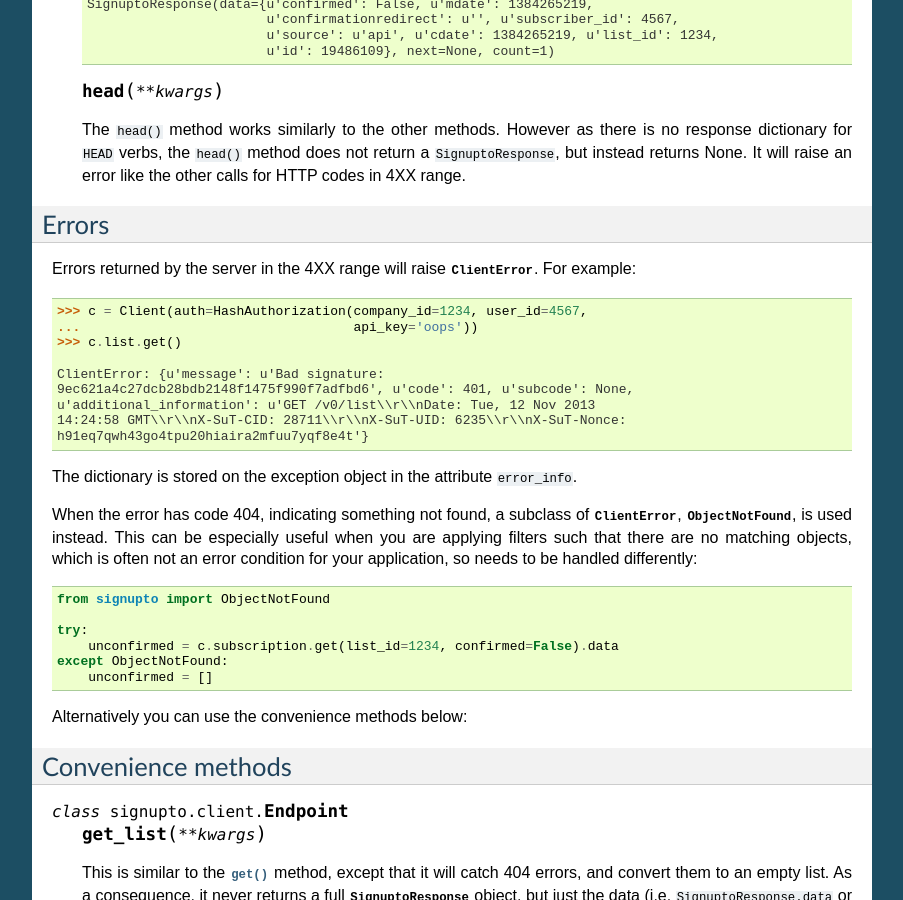
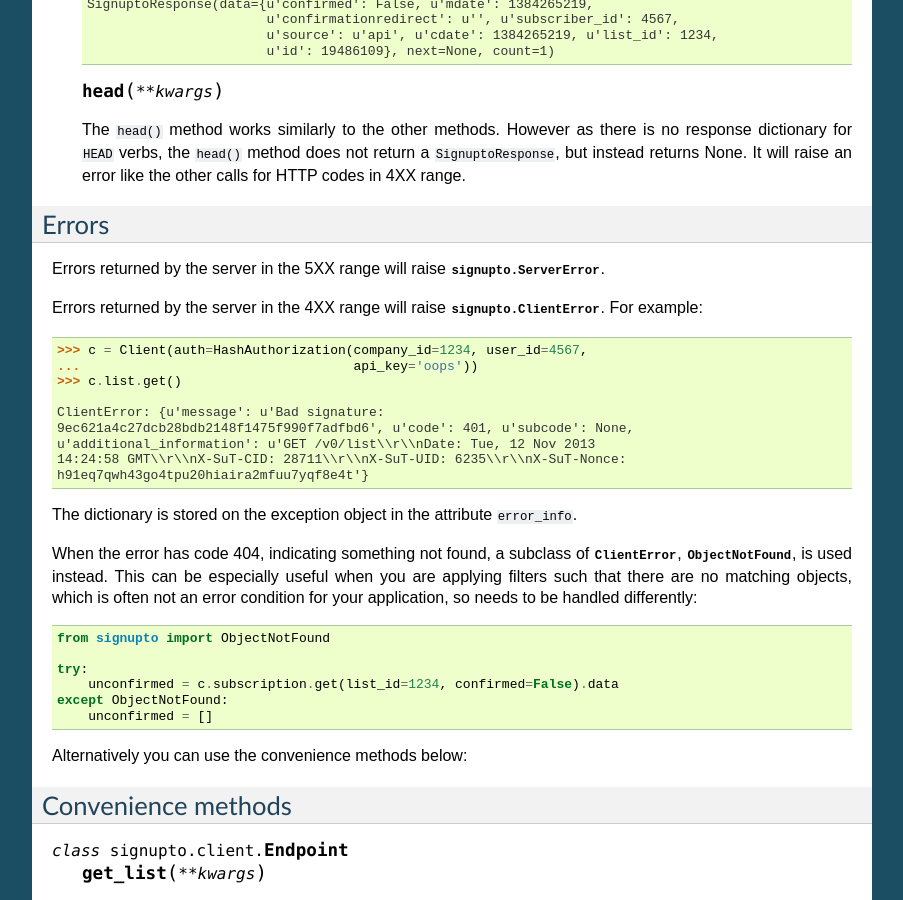
Before and after one commit to spookylukey/signupto, a Sphinx documentation site: the page built from docs/usage.rst, in a window 1280 px wide and 900 px high, scrolled down 1841 px. Shown: the whole window, without its empty margins (198-1101 px from the left). Built offline with Sphinx 7.4.7, drawn with Linux system fonts in a browser that asks for light colours.

Commit message:
Better name for exception

```diff
--- a/docs/usage.rst
+++ b/docs/usage.rst
@@ -129,8 +129,11 @@ e.g. ``subscription``, ``clickAutomation``.
 Errors
 ======
 
+Errors returned by the server in the 5XX range will raise
+:class:`signupto.ServerError`.
+
 Errors returned by the server in the 4XX range will raise
-:class:`ClientError`. For example::
+:class:`signupto.ClientError`. For example::
 
 
     >>> c = Client(auth=HashAuthorization(company_id=1234, user_id=4567,
```
Also changed, not shown: 1 other file.
